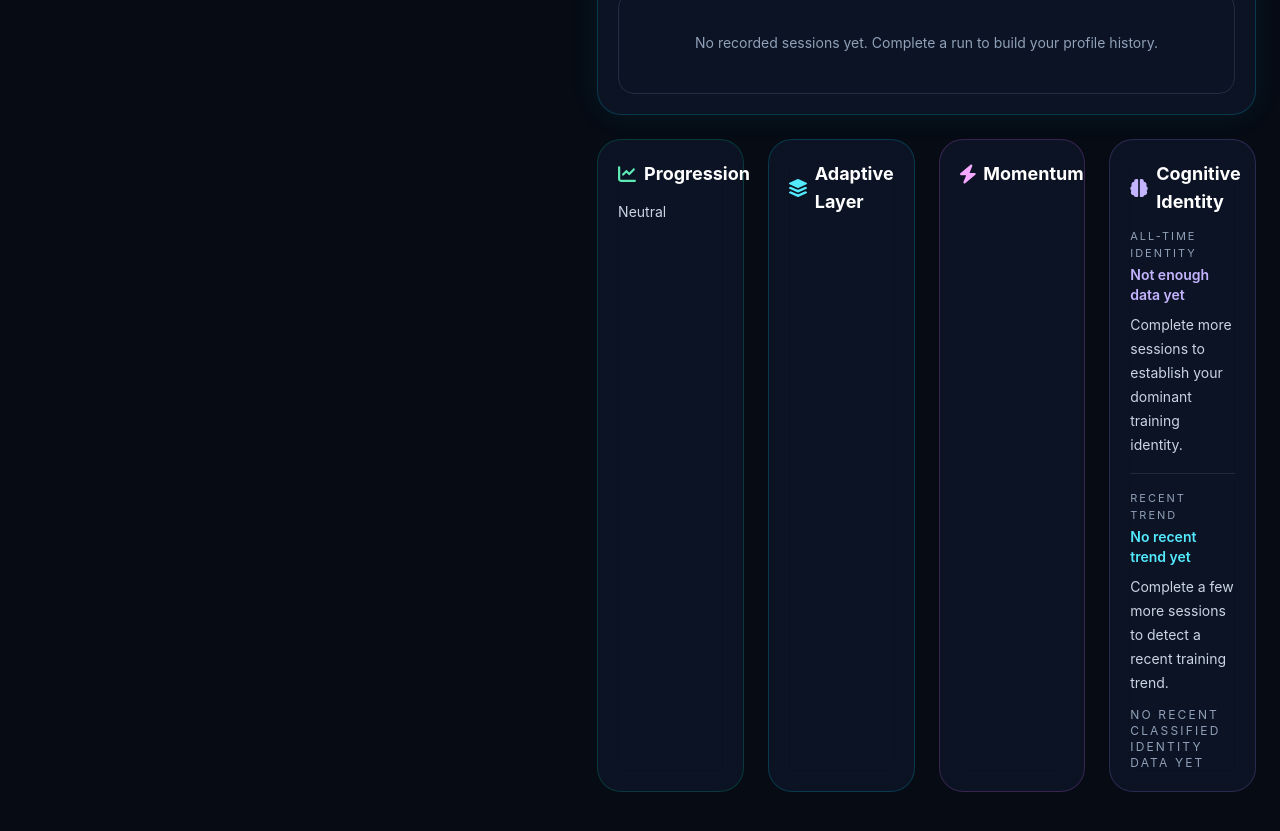
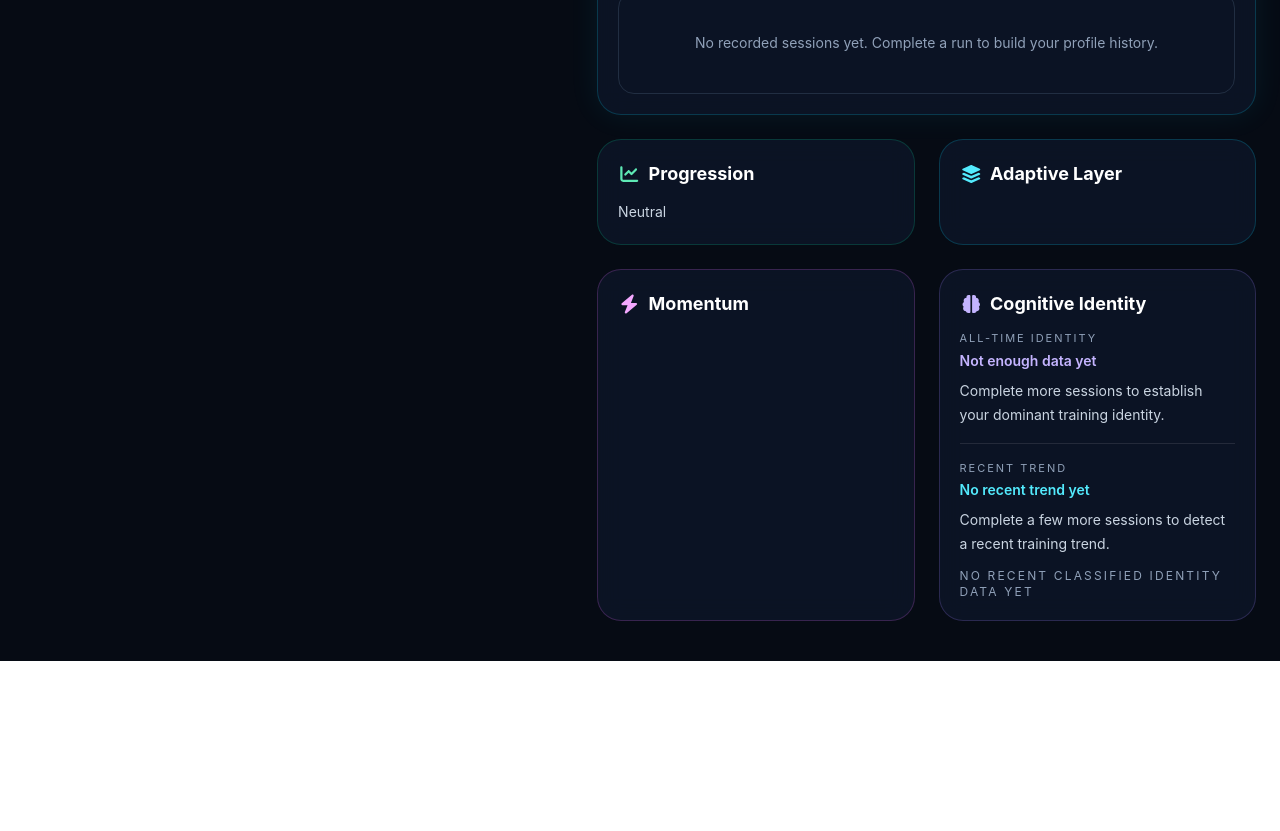
Before and after one commit to Breedlove-Jason/takeneuroiq, a React (Vite) app: page /profile in a window 1280 px wide. Shown: the part 2120-2951 px from the top of the page. After the commit the page ends 2781 px from the top, so only its background shows below. Built offline with nearby package versions, Linux system fonts and the light colour scheme.

Commit message:
Enhance Arena and ProfilePage components: add primary signal display for cognitive identity and adjust grid layout for improved responsiveness

```diff
--- a/src/pages/Arena.jsx
+++ b/src/pages/Arena.jsx
@@ -870,6 +870,17 @@ function Arena({ theme }) {
                       </div>
                     )}
 
+                    {cognitiveIdentity?.primarySignal && (
+                      <div className="mt-3 border-t border-white/10 pt-3">
+                        <p className="text-[11px] uppercase tracking-[0.2em] text-slate-400">
+                          Primary Signal
+                        </p>
+                        <p className="mt-1 text-sm font-medium text-cyan-200">
+                          {cognitiveIdentity.primarySignal}
+                        </p>
+                      </div>
+                    )}
+
                     <div className="mt-4 flex items-center justify-between gap-3 border-t border-white/10 pt-3">
                       <div className="flex flex-col">
                         <span className="text-[10px] uppercase tracking-wider text-slate-500 font-semibold">
--- a/src/pages/ProfilePage.jsx
+++ b/src/pages/ProfilePage.jsx
@@ -977,7 +977,7 @@ function ProfilePage() {
               </div>
             </div>
 
-            <div className="grid gap-6 md:grid-cols-2 xl:grid-cols-4">
+            <div className="grid gap-6 md:grid-cols-2 min-[1800px]:grid-cols-4">
               <div className="rounded-3xl border border-emerald-400/20 bg-slate-900/70 p-5 backdrop-blur-md">
                 <h2 className="flex items-center gap-2 text-lg font-bold text-white">
                   <FontAwesomeIcon
```
